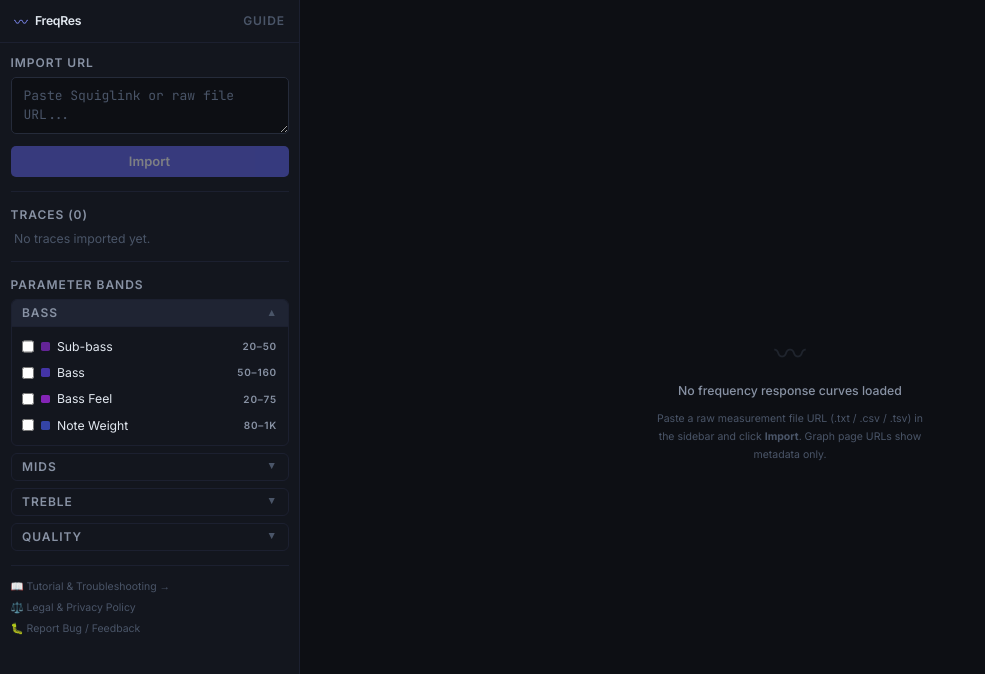
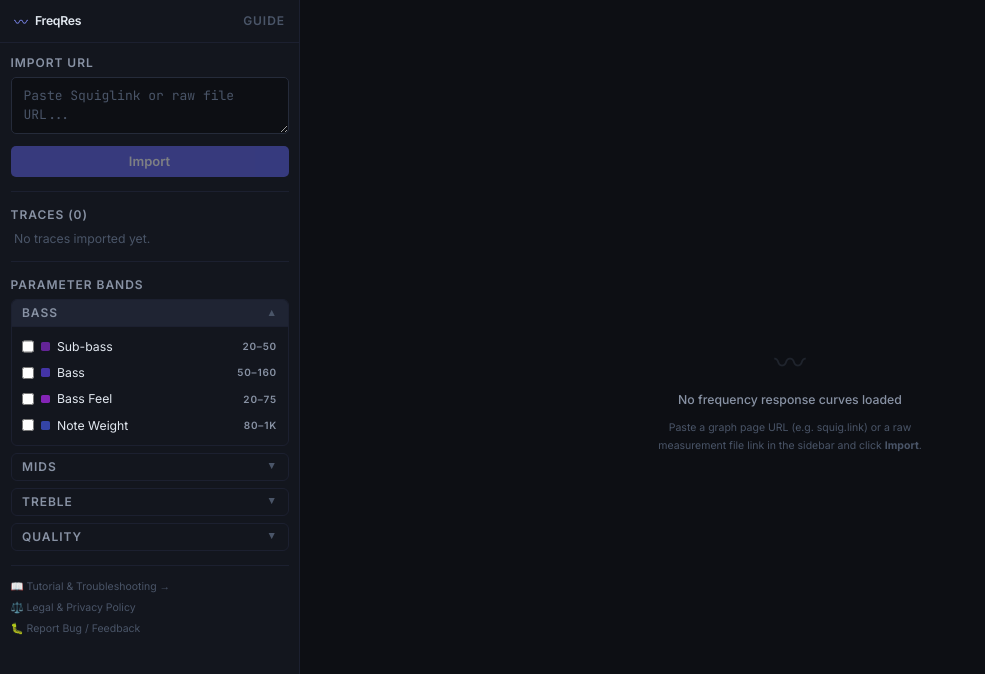
Before and after one commit to jaermaine/freqres-visualizer-dashboard, a Next.js app: page / in a window 1280 px wide. Shown: the top 674 px of the page, without its empty margins (0-985 px from the left). Built offline with nearby package versions, Linux system fonts and the light colour scheme.

Commit message:
chore: Update empty state instructions to reflect graph URL scraping capabilities

```diff
--- a/components/FRChart.tsx
+++ b/components/FRChart.tsx
@@ -152,8 +152,8 @@ export function FRChart({ traces, enabledBands }: Props) {
           No frequency response curves loaded
         </p>
         <p className="text-xs text-center max-w-xs" style={{ color: "var(--text-muted)", lineHeight: 1.7 }}>
-          Paste a raw measurement file URL (.txt / .csv / .tsv) in the sidebar and click{" "}
-          <strong>Import</strong>. Graph page URLs show metadata only.
+          Paste a graph page URL (e.g. squig.link) or a raw measurement file link in the sidebar and click{" "}
+          <strong>Import</strong>.
         </p>
       </div>
     );
```
